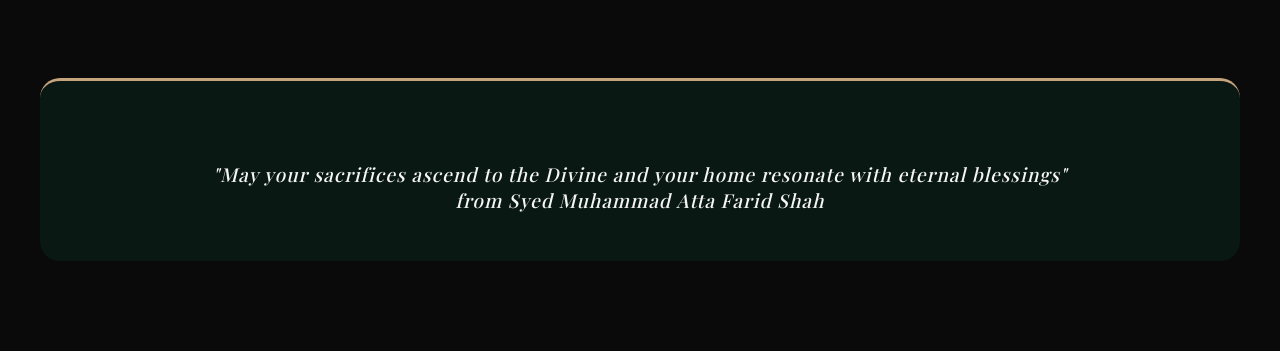
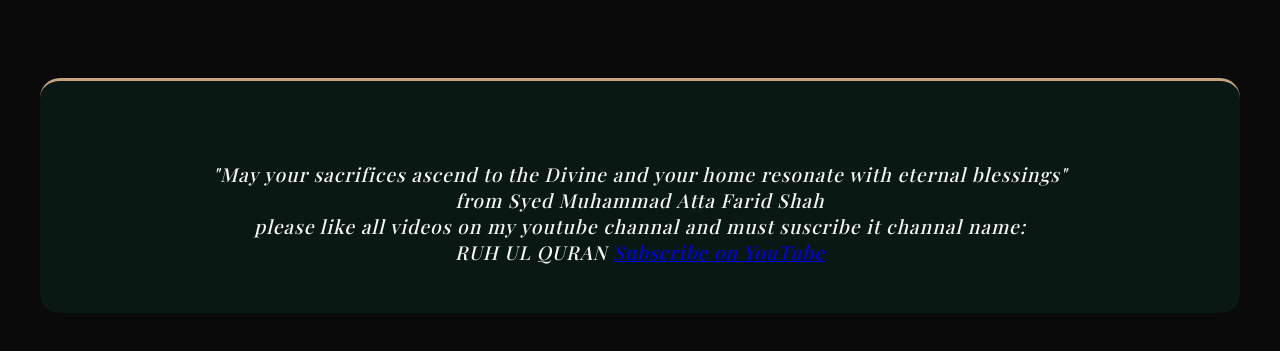
Before and after one commit to atafarid/bless-for-eid-ul-azha-by-syed-muhammad-atta-farid-shah, a plain HTML site: page index.html in a window 1280 px wide. Shown: the part 1453-1804 px from the top of the page. Drawn offline with nearby package versions, Linux system fonts and the light colour scheme.

Commit message:
Update index.html

```diff
--- a/index.html
+++ b/index.html
@@ -225,6 +225,13 @@
             <div class="personal-signature">
                 "May your sacrifices ascend to the Divine and your home resonate with eternal blessings"<br>
                <div> from  Syed Muhammad Atta Farid Shah</div>
+                please like all videos on my youtube channal and must suscribe it
+                channal name:
+                <br>RUH UL QURAN
+
+                <a href="https://www.youtube.com/@RuhULQuran-o2w" target="_blank" class="youtube-button">
+  Subscribe on YouTube
+</a>
             </div>
         </section>
     </div>
```
